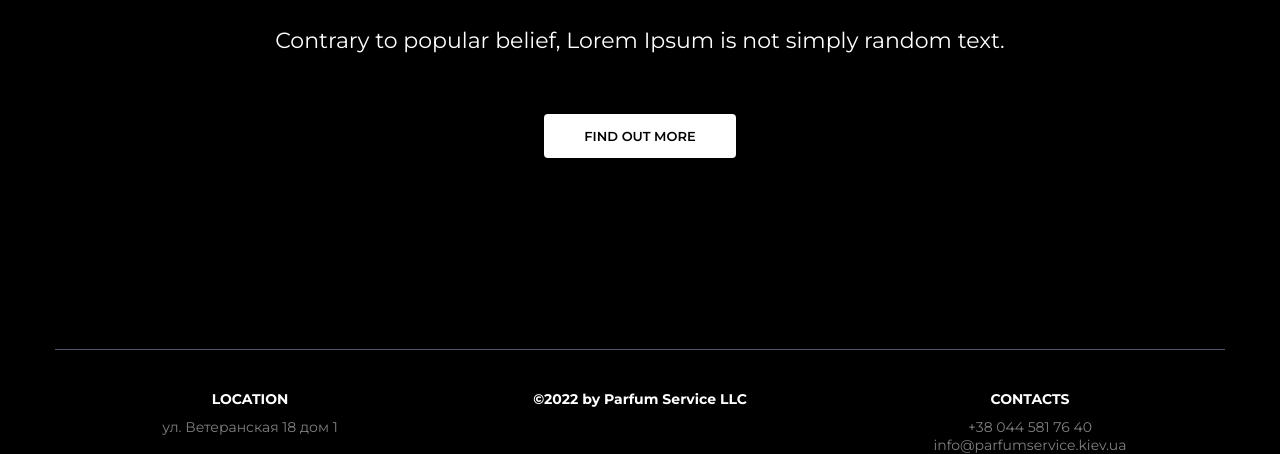
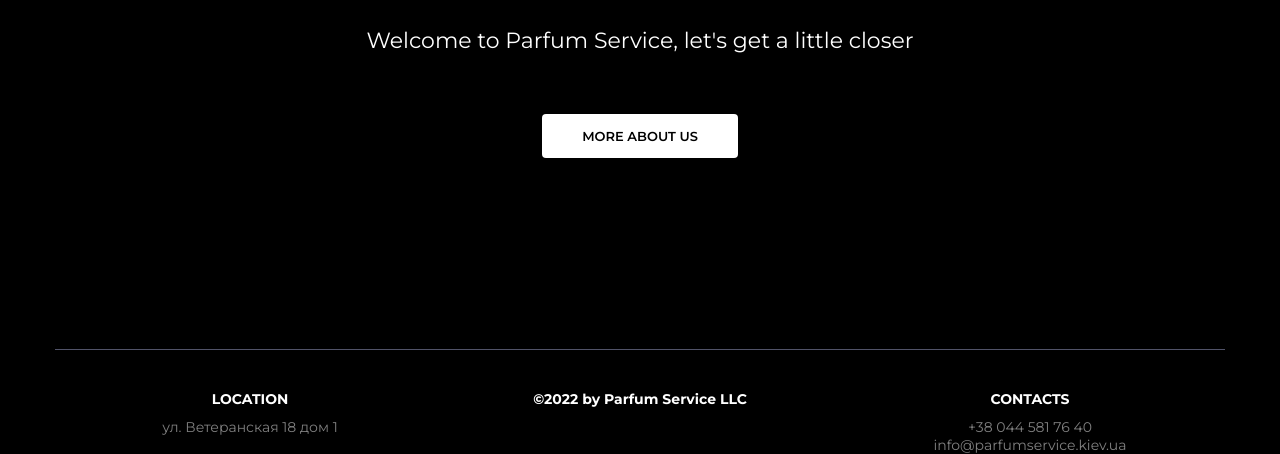
Before and after one commit to thefirans/gosh.github.io, a plain HTML site: page index.html in a window 1280 px wide. Shown: the part 401-855 px from the top of the page. Drawn offline with Linux system fonts and the light colour scheme.

Commit message:
Update index.html

```diff
--- a/index.html
+++ b/index.html
@@ -33,8 +33,8 @@
         <div class="container">
             <div class="intro__inner">
                 <h1 class="intro__title">WELCOME</h1>
-                <h2 class="intro__subtitle">Contrary to popular belief, Lorem Ipsum is not simply random text.</h2>
-                <a class="btn btn--red" href="#">Find Out More</a>
+                <h2 class="intro__subtitle">Welcome to Parfum Service, let's get a little closer</h2>
+                <a class="btn btn--red" href="#">More about us</a>
             </div>
         </div>
     </div>
```
